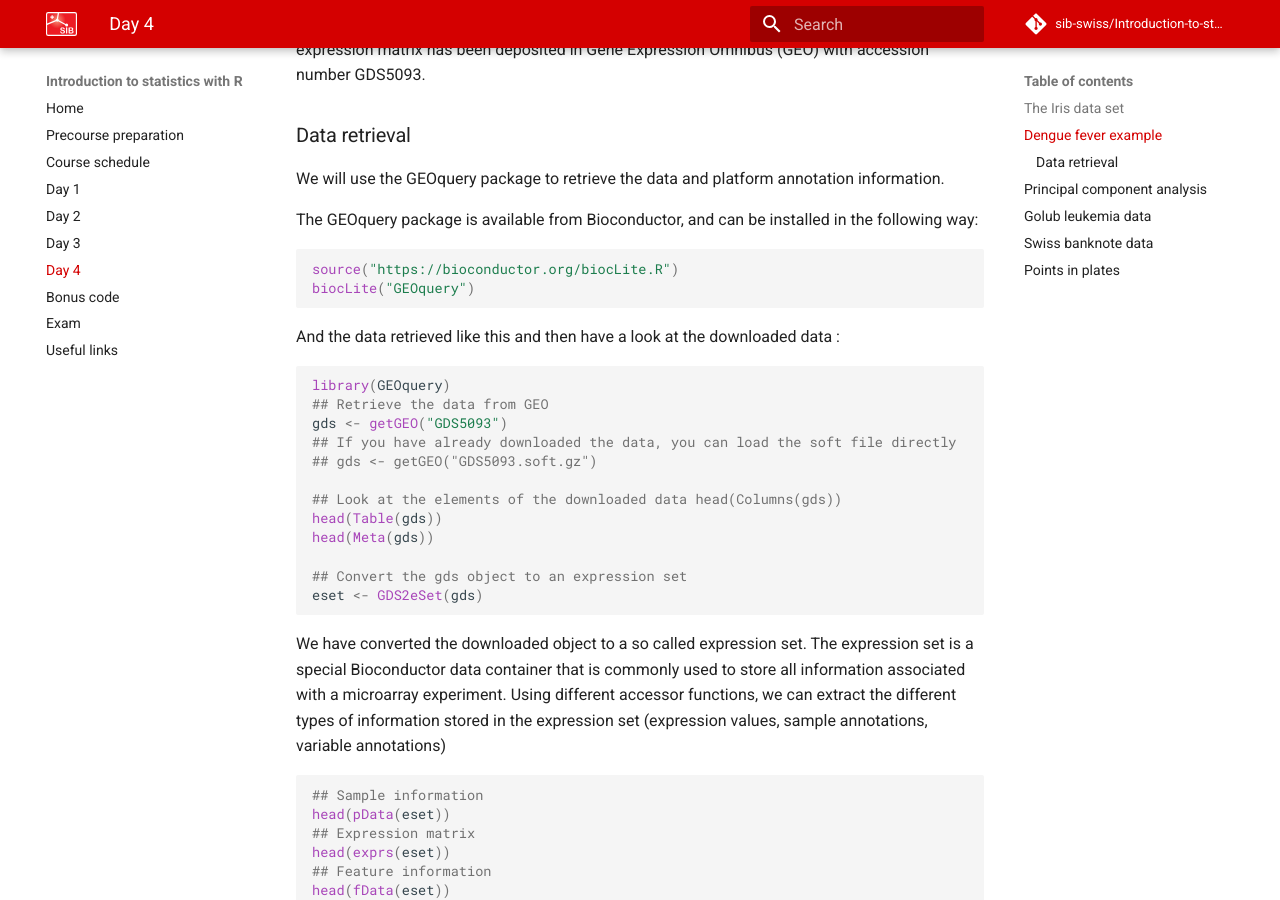
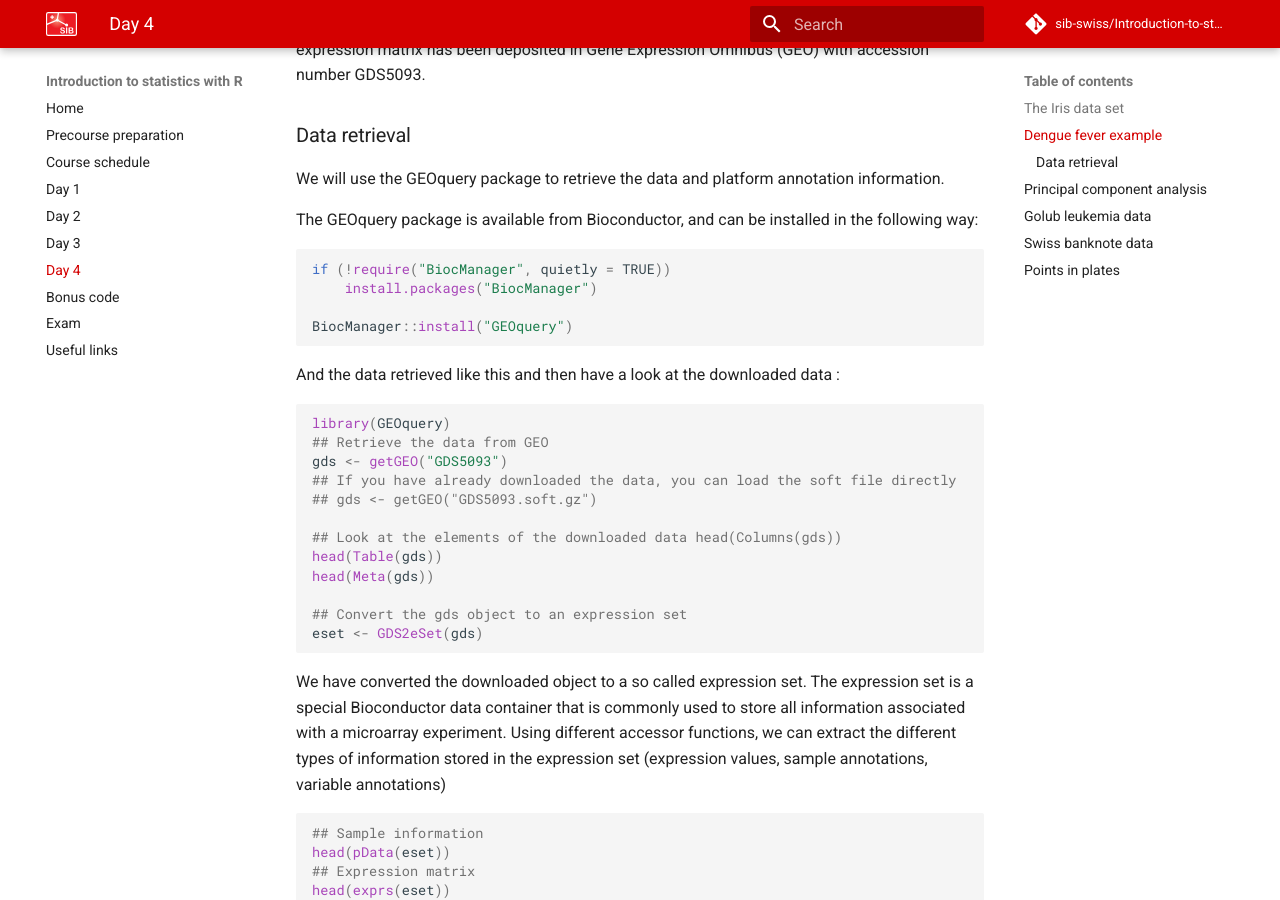
Before and after one commit to sib-swiss/Introduction-to-statistics-with-R, an MkDocs documentation site: the page built from docs/day4.md, in a window 1280 px wide and 900 px high, scrolled down 2526 px. Built offline with MkDocs 1.6.1 and Material for MkDocs 9.7.7, drawn with Linux system fonts in a browser that asks for light colours; comment, search, counter and statistics services are not loaded.

Commit message:
deploy february10

````diff
--- a/docs/day4.md
+++ b/docs/day4.md
@@ -108,8 +108,10 @@ We will use the GEOquery package to retrieve the data and platform annotation in
 
 The GEOquery package is available from Bioconductor, and can be installed in the following way:
 ```r
-source("https://bioconductor.org/biocLite.R")
-biocLite("GEOquery")
+if (!require("BiocManager", quietly = TRUE))
+    install.packages("BiocManager")
+
+BiocManager::install("GEOquery")
 ```
 And the data retrieved like this and then have a look at the downloaded data :
 ```r
````
Also changed, not shown: docs/links.md (+2 -0 lines).
